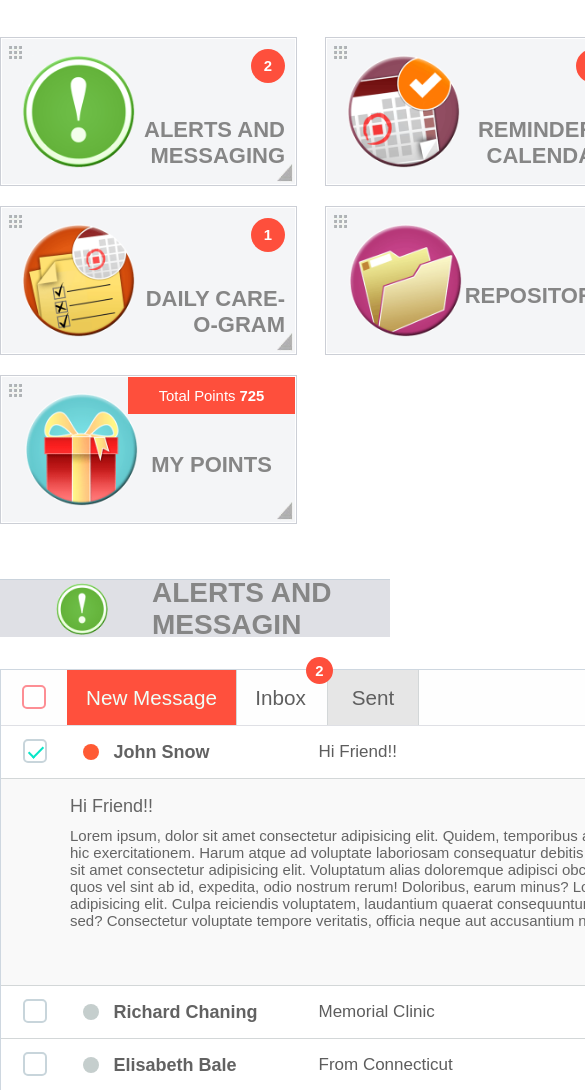
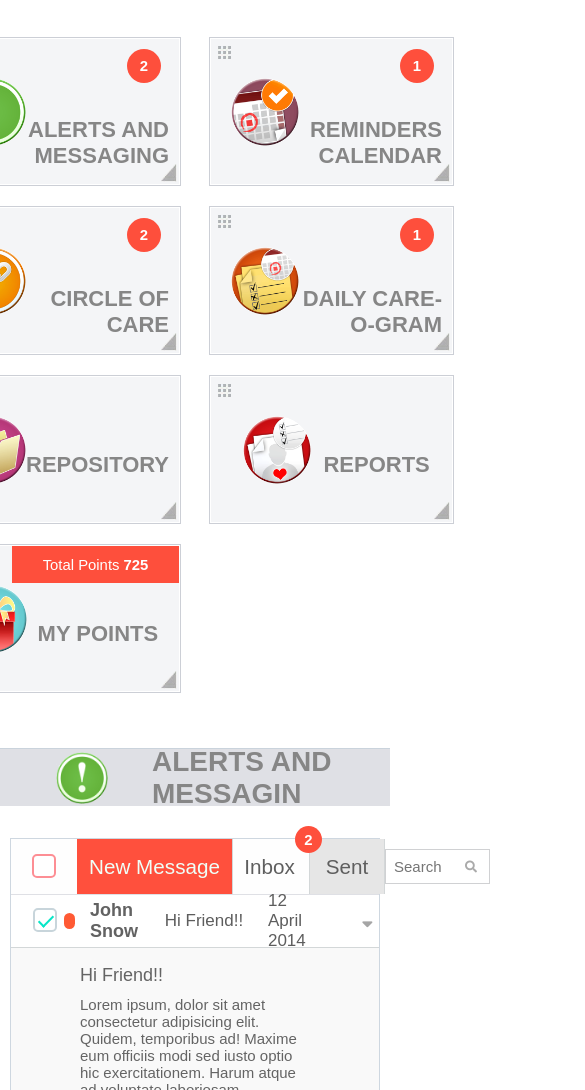
Before and after one commit to alejandrogaya/Ejercicio1, a plain HTML site: page index.html in a window 390 px wide. Shown: the part 102-1192 px from the top of the page, 585 px wide, since content can reach past the window. Drawn offline with Linux system fonts and the light colour scheme.

Commit message:
added smartphone-home responsive

```diff
--- a/styles.css
+++ b/styles.css
@@ -945,3 +945,124 @@ input[type="checkbox"] {
     -ms-transform: rotate(45deg);
     transform: rotate(45deg);
 }
+
+@media only screen and (max-width: 768px) {
+    .reminders-calendar {
+        display: none;
+    }
+
+    .circle-of-care {
+        display: none;
+    }
+
+    .apps {
+        grid-template-columns: repeat(2, 297px);
+        grid-template-rows: repeat(4, 149px);
+        width: auto;
+        justify-content: center;
+    }
+
+    .avatar > .user-name {
+        display: none;
+    }
+
+    .content-right > .settings p {
+        display: none;
+    }
+
+    .content-right > .settings {
+        margin-left: 5px;
+    }
+
+    .content-right > .dot {
+        display: none;
+    }
+
+    .content-right > .logout p {
+        display: none;
+    }
+
+    .content-right > .logout {
+        margin-left: 15px;
+    }
+
+    nav {
+        padding: 0 10px;
+    }
+
+    .alerts-messagin .block-content {
+        width: auto;
+        margin-right: 10px;
+        margin-left: 10px;
+    }
+
+    .input-container {
+        margin-right: 25px;
+    }
+
+    /*.messages .user .user-status {
+        width: 24px;
+        border-radius: 999px;
+        height: 15px;
+        margin-right: 15px;
+    }*/
+
+    .main {
+        margin-right: 54px;
+    }
+
+    .messages .user {
+        margin-right: 40px;
+    }
+
+    .messages .message-title {
+        margin-right: 0;
+    }
+
+    .alerts-messagin .block-content nav .search i {
+        margin-right: 21px;
+        margin-left: -25px;
+    }
+
+    .alerts-messagin .block-content nav .search input {
+        width: 87px;
+    }
+
+    .alerts-messagin .block-content nav .search {
+        margin-right: 0;
+    }
+
+    .alerts-messagin .block-content nav ul li:nth-child(4) {
+        width: 74px;
+    }
+
+    .alerts-messagin .block-content nav ul li:nth-child(3) {
+        width: 76px;
+    }
+
+    .alerts-messagin .block-content nav ul li:nth-child(2) {
+        width: 155px;
+    }
+}
+
+@media only screen and (max-width: 650px) {
+    .app-icon {
+        height: 68px;
+    }
+
+    .apps {
+        grid-template-columns: repeat(2, 245px);
+    }
+
+    .app-card-border .notifications {
+        margin-left: 190px;
+    }
+
+    .app-card-border .score {
+        margin-left: 75px;
+    }
+
+    .messages .user {
+        margin-right: 5px;
+    }
+}
```
